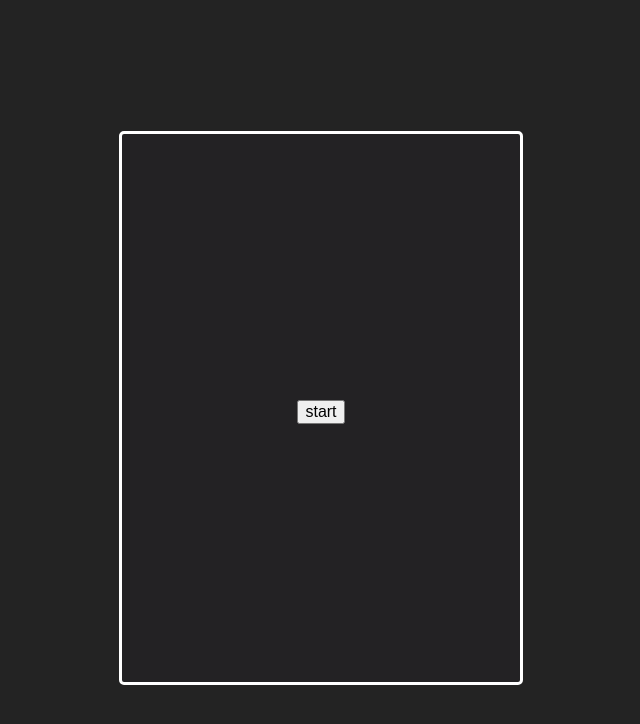
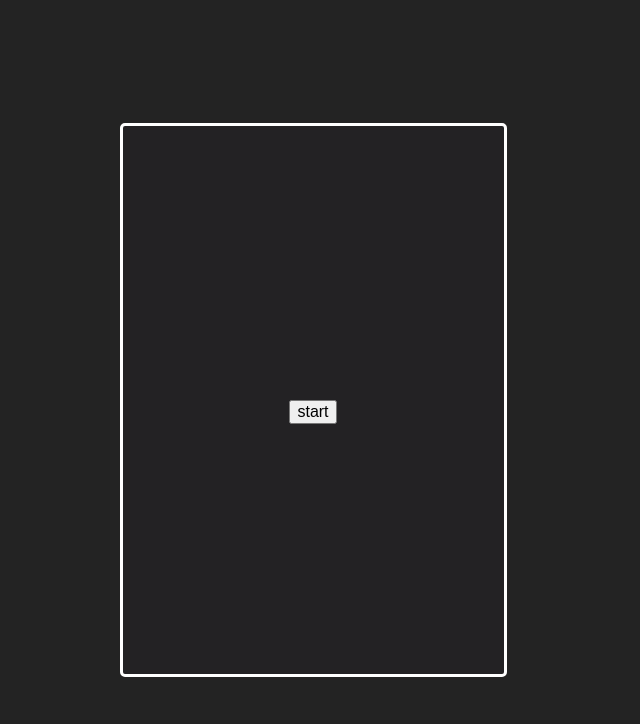
Before and after one commit to iguannalin/emojis, a plain HTML site: page index.html in a window 1280 px wide. Shown: the whole page, without its empty margins (327-967 px from the left). Drawn offline with Linux system fonts and the light colour scheme.

Commit message:
more spacing

```diff
--- a/index.css
+++ b/index.css
@@ -19,6 +19,7 @@
   justify-content: space-evenly;
   align-items: center;
   flex-flow: column wrap;
+  margin: 0 auto;
 }
 
 #container {
@@ -29,7 +30,7 @@
   border: 3px solid white;
   border-radius: 5px;
   padding: 0 16px;
-  width: 350px;
+  width: 333px;
   height: 500px;
   font-size: 32px;
   color: white;
```
